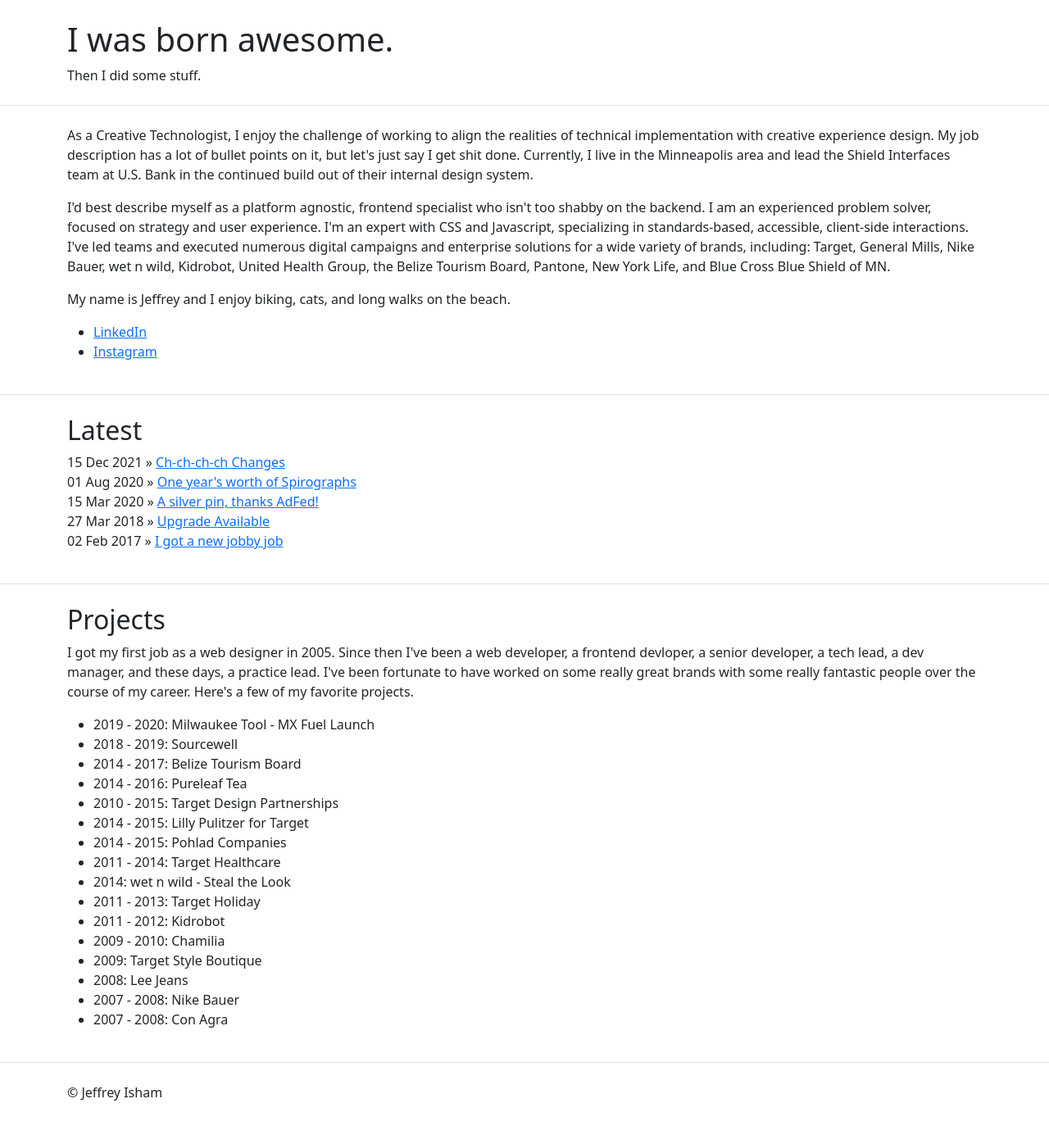
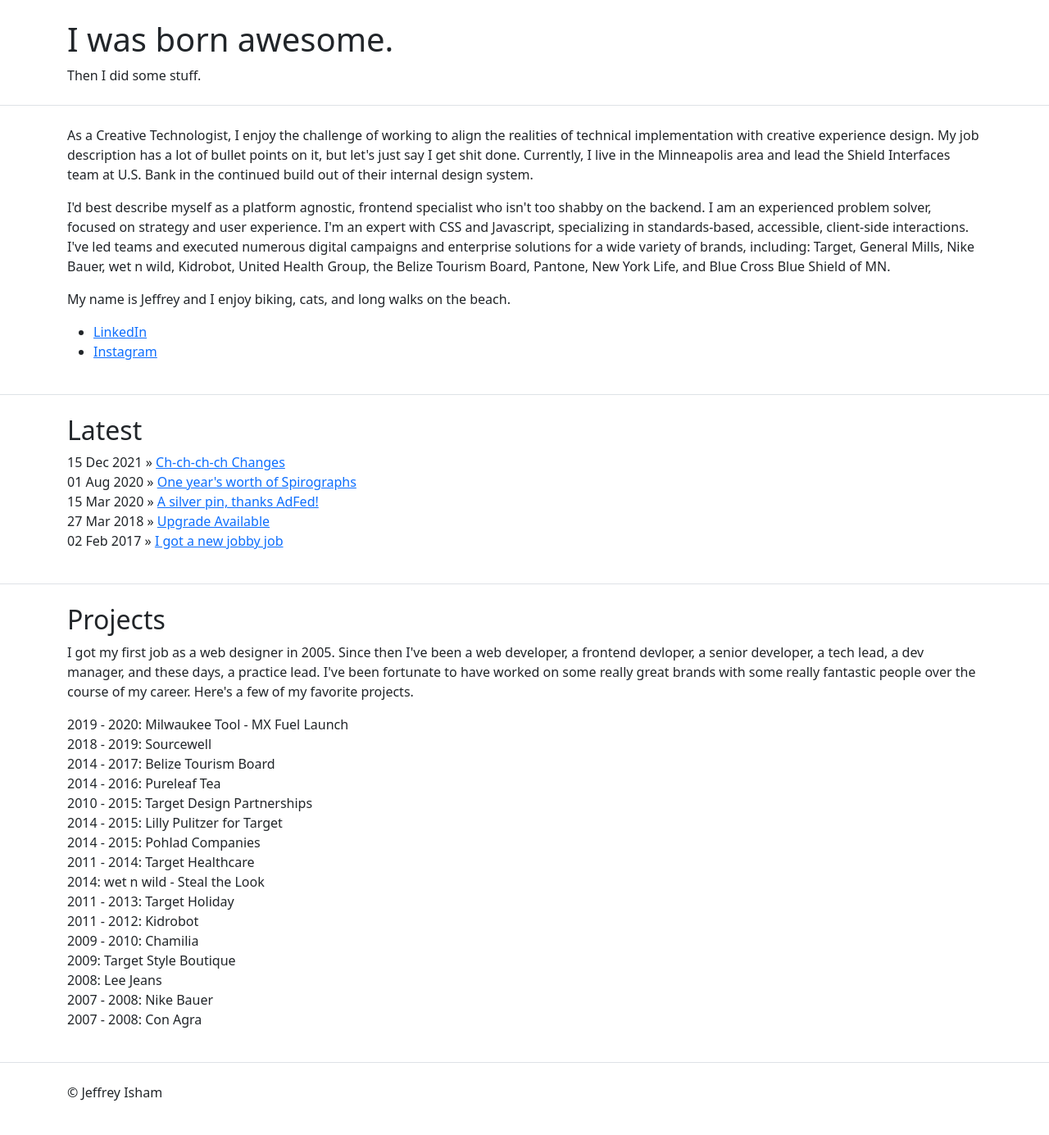
Before and after one commit to jeffreyisham/jeffreyisham.github.io, a Jekyll site: the page built from index.html, in a window 1280 px wide. Shown: the whole page at 82% size. Built offline with Jekyll 4.4.1, drawn with Linux system fonts in a browser that asks for light colours.

Commit message:
Update work.html

```diff
--- a/_includes/work.html
+++ b/_includes/work.html
@@ -2,7 +2,7 @@
   <div class="container py-4">
     <h2>Projects</h2>
     <p>I got my first job as a web designer in 2005. Since then I've been a web developer, a frontend devloper, a senior developer, a tech lead, a dev manager, and these days, a practice lead. I've been fortunate to have worked on some really great brands with some really fantastic people over the course of my career. Here's a few of my favorite projects.</p>
-    <ul class="posts">
+    <ul class="list-unstyled">
       <li>2019 - 2020: Milwaukee Tool - MX Fuel Launch</li>
       <li>2018 - 2019: Sourcewell</li>
       <li>2014 - 2017: Belize Tourism Board</li>
```
